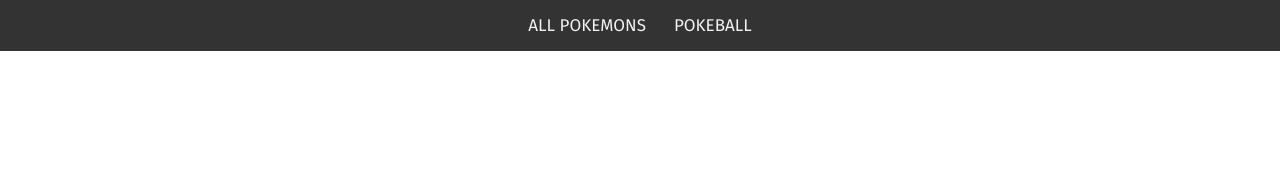
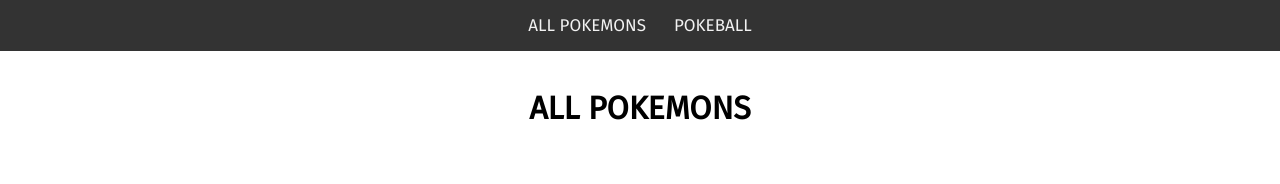
Before and after one commit to oleguerBDN/Pokemon-FrontEnd-ISDI-Week-3, a website with bundled scripts: page public/index.html in a window 1280 px wide. Built offline with nearby package versions, Linux system fonts and the light colour scheme.

Commit message:
Added createMain method in Page class

```diff
--- a/public/index.js
+++ b/public/index.js
@@ -2,5 +2,4 @@
 
 const appContainer = document.querySelector(".app");
 
-console.log(appContainer);
 new Page(appContainer, "index");
--- a/public/src/Cards.js
+++ b/public/src/Cards.js
@@ -1,8 +1,29 @@
-import Page from "./Page.js";
+class Cards {
+  parentElement;
 
-class Cards extends Page {
-  constructor() {
-    super();
+  constructor(parentElement, navbarList) {
+    this.parentElement = parentElement;
+    this.navbarList = navbarList;
+    this.createNavbarHTML();
+  }
+
+  createNavbarHTML() {
+    const navElement = document.createElement("nav");
+    navElement.className = "navbar";
+    const ulElement = document.createElement("ul");
+    ulElement.className = "navbar";
+    this.parentElement.appendChild(navElement);
+    navElement.appendChild(ulElement);
+
+    this.navbarList.forEach((listItem) => {
+      const newItem = document.createElement("li");
+      newItem.className = "navbar__item";
+      ulElement.appendChild(newItem);
+      const newArrow = document.createElement("a");
+      newArrow.href = listItem.href;
+      newArrow.textContent = listItem.text;
+      newItem.appendChild(newArrow);
+    });
   }
 }
 
--- a/public/src/Page.js
+++ b/public/src/Page.js
@@ -1,3 +1,4 @@
+import Cards from "./Cards.js";
 import Navbar from "./Navbar.js";
 
 class Page {
@@ -17,6 +18,7 @@
     this.parentElement = parentElement;
     this.pageType = pageType;
     this.createHeader();
+    this.createMain();
   }
 
   createHeader() {
@@ -24,14 +26,48 @@
     this.headerElement.className = "header";
     this.parentElement.appendChild(this.headerElement);
 
-    console.log(this.parentElement);
-    console.log(this.headerElement);
     const navbarList = [
       { href: "index.html", text: "ALL POKEMONS" },
       { href: "pokeball.html", text: "POKEBALL" },
     ];
     new Navbar(this.headerElement, navbarList);
   }
+
+  createMain() {
+    this.mainElement = document.createElement("main");
+    this.mainElement.className = "main";
+    this.parentElement.appendChild(this.mainElement);
+    this.mainElement.innerHTML = `
+    <h1 class="main__title"></h1>
+        <section class="cards">
+          <ul class="cards__list">
+          </ul>
+        </section>
+        <section class="pagination">
+          <ul class="pagination">
+          </ul>
+        </section>
+    `;
+    const mainTitle = this.mainElement.querySelector(".main__title");
+    switch (this.pageType) {
+      case "index":
+        mainTitle.textContent = "ALL POKEMONS";
+        break;
+      case "pokeball":
+        mainTitle.textContent = "MY POKEBALL";
+        break;
+      case "detail":
+        mainTitle.textContent = "CARD DETAILS";
+        break;
+      default:
+        break;
+    }
+
+    this.cardsElement = this.mainElement.querySelector(".cards__list");
+    this.paginationElement = this.mainElement.querySelector("ul .pagination");
+
+    new Cards(this.cardsElement, this.pageType);
+  }
 }
 
 export default Page;
```
Also changed, not shown: public/template.html (+1 -1 lines).
